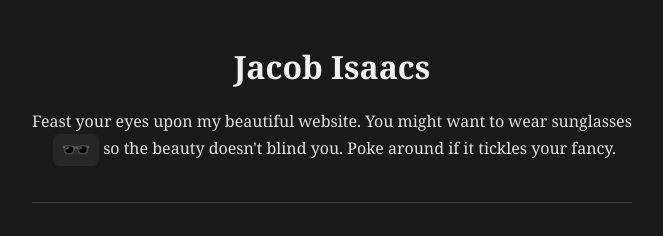
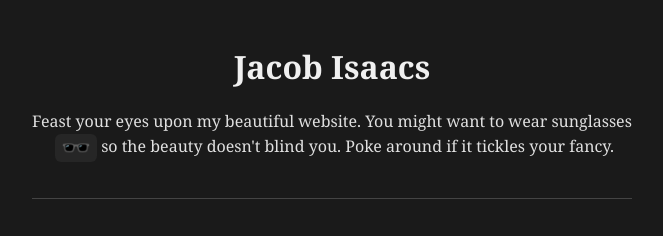
Before and after one commit to mywebsitenotyours/mywebsitenotyours.github.io, a plain HTML site: page index.html in a window 1280 px wide. Both pictures are taken after a click on the button "🕶️". Shown: the top 236 px of the page, 308-971 px from the left. Drawn offline with Linux system fonts and the light colour scheme.

Commit message:
new changes

```diff
--- a/style.css
+++ b/style.css
@@ -120,22 +120,24 @@ body.dark-mode footer {
 /* Sunglasses button styles */
 .sunglasses-btn {
     background: rgba(200, 200, 200, 0.1);
-    border: 1px solid #cccccc;
+    border: 1.5px solid #999999;  /* More visible gray border */
     border-radius: 6px;
     cursor: pointer;
-    font-size: 1.5em;
+    font-size: 1.2em;  /* Slightly smaller to help fit */
     vertical-align: middle;
-    margin-left: 5px;
+    margin-left: 3px;  /* Less margin */
     transition: all 0.2s;
-    padding: 4px 8px;
+    padding: 2px 6px;  /* Smaller padding */
     line-height: 1;
+    display: inline-block;  /* Ensures it stays inline */
+    white-space: nowrap;  /* Prevents wrapping */
 }
 
 .sunglasses-btn:hover {
     transform: scale(1.1);
-    background: rgba(200, 200, 200, 0.2);
-    border-color: #999999;
-    box-shadow: 0 2px 4px rgba(0,0,0,0.1);
+    background: rgba(200, 200, 200, 0.3);
+    border-color: #666666;  /* Darker border on hover */
+    box-shadow: 0 2px 4px rgba(0,0,0,0.15);
 }
 
 .sunglasses-btn:active {
@@ -145,10 +147,10 @@ body.dark-mode footer {
 /* Dark mode adjustments for button */
 body.dark-mode .sunglasses-btn {
     background: rgba(255, 255, 255, 0.05);
-    border-color: #555555;
+    border-color: #777777;  /* Visible gray border in dark mode */
 }
 
 body.dark-mode .sunglasses-btn:hover {
-    background: rgba(255, 255, 255, 0.1);
-    border-color: #777777;
+    background: rgba(255, 255, 255, 0.15);
+    border-color: #999999;  /* Lighter border on hover in dark mode */
 }
```
